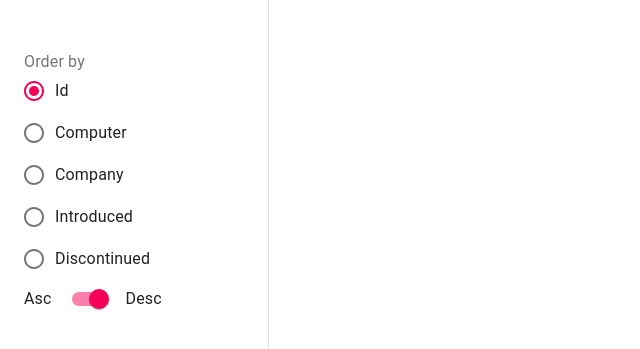
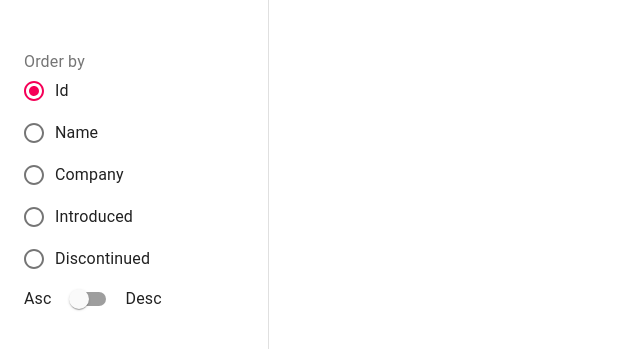
Before and after one commit to Lumenol/cdb-front, a React (Create React App) app: page / in a window 1280 px wide. Shown: the part 123-472 px from the top of the page, without its empty margins (0-640 px from the left). Built offline with nearby package versions, Linux system fonts and the light colour scheme.

Commit message:
direction & orderBy added to global State

```diff
--- a/src/components/OrderBy.js
+++ b/src/components/OrderBy.js
@@ -1,35 +1,56 @@
-import React from 'react';
+import React, {Component} from 'react';
 import Radio from '@material-ui/core/Radio';
 import RadioGroup from '@material-ui/core/RadioGroup';
 import FormControlLabel from '@material-ui/core/FormControlLabel';
 import FormControl from '@material-ui/core/FormControl';
 import FormLabel from '@material-ui/core/FormLabel';
+import {connect} from "react-redux";
+import {selectComputerOrderBy} from "../redux/selectors";
+import {ORDER_BY, setOrderByComputer} from "../redux/computerOrderBy";
 
+class OrderBy extends Component {
 
-export default function OrderBy() {
-
-    const [value, setValue] = React.useState('Id');
-
-    function handleChange(event) {
-        setValue(event.target.value);
+    constructor(props) {
+        super(props)
     }
 
+    onChangeOrderBy = (event) => {
+        this.props.onChange(event.target.value);
+    };
+
+    render() {
+        const {value} = this.props;
+        const {COMPANY, INTRODUCED, ID, DISCONTINUED, NAME} = ORDER_BY;
         return (
             <div>
                 <FormControl component="fieldset">
                     <FormLabel component="legend">Order by</FormLabel>
-                <RadioGroup
-                    value={value}
-                    onChange={handleChange}
-                >
-                    <FormControlLabel value="Id" control={<Radio/>} label="Id"/>
-                    <FormControlLabel value="Computer" control={<Radio/>} label="Computer"/>
-                    <FormControlLabel value="Company" control={<Radio/>} label="Company"/>
-                    <FormControlLabel value="Introduced" control={<Radio/>} label="Introduced"/>
-                    <FormControlLabel value="Discontinued" control={<Radio/>} label="Discontinued"/>
+                    <RadioGroup value={value} onChange={this.onChangeOrderBy}>
+                        <FormControlLabel value={ID} control={<Radio/>} label="Id"/>
+                        <FormControlLabel value={NAME} control={<Radio/>} label="Name"/>
+                        <FormControlLabel value={COMPANY} control={<Radio/>} label="Company"/>
+                        <FormControlLabel value={INTRODUCED} control={<Radio/>} label="Introduced"/>
+                        <FormControlLabel value={DISCONTINUED} control={<Radio/>} label="Discontinued"/>
                     </RadioGroup>
                 </FormControl>
-
             </div>
         );
     }
+}
+
+function mapStateToProps(state) {
+    return {
+        value: selectComputerOrderBy(state)
+    }
+}
+
+
+function mapDispatchToProps(dispatch) {
+    return {
+        onChange: orderBy => {
+            dispatch(setOrderByComputer(orderBy));
+        }
+    }
+}
+
+export default OrderBy = connect(mapStateToProps, mapDispatchToProps)(OrderBy);
--- a/src/components/SwitchDirection.js
+++ b/src/components/SwitchDirection.js
@@ -1,33 +1,58 @@
-import React from 'react';
+import React, {Component} from 'react';
 import Switch from '@material-ui/core/Switch';
 import Grid from "@material-ui/core/Grid";
 import Typography from "@material-ui/core/Typography";
+import {selectComputerDirection} from "../redux/selectors";
+import {connect} from "react-redux";
+import {DIRECTION, setDirectionComputer} from "../redux/computerDirection";
 
 
-export default function SwitchDirection() {
+class SwitchDirection extends Component {
 
-    const [state, setState] = React.useState({
-        checkedA: true,
-    });
+    constructor(props) {
+        super(props);
+
+    }
 
 
-    const handleChange = name => event => {
-        setState({...state, [name]: event.target.checked});
+    onChangeDirection = (event) => {
+        this.props.onChange(event.target.checked ? DIRECTION.DESC : DIRECTION.ASC);
     };
+
+    isChecked = () => this.props.value === DIRECTION.DESC;
+
+    render() {
+        const {value} = this.props;
+
 
         return (
             <Typography component="div">
                 <Grid component="label" container alignItems="center" spacing={1}>
                     <Grid item>Asc</Grid>
                     <Grid item>
-                    <Switch
-                        checked={state.checkedA}
-                        onChange={handleChange('checkedA')}
-                        value="checkedA"
-                    />
+                        <Switch checked={this.isChecked()} onChange={this.onChangeDirection}/>
                     </Grid>
                     <Grid item>Desc</Grid>
                 </Grid>
             </Typography>
-    );
+        )
+            ;
     }
+}
+
+function mapStateToProps(state) {
+    return {
+        value: selectComputerDirection(state)
+    }
+}
+
+
+function mapDispatchToProps(dispatch) {
+    return {
+        onChange: direction => {
+            dispatch(setDirectionComputer(direction));
+        }
+    }
+}
+
+export default SwitchDirection = connect(mapStateToProps, mapDispatchToProps)(SwitchDirection);
--- a/src/index.js
+++ b/src/index.js
@@ -6,8 +6,17 @@ import * as serviceWorker from './serviceWorker';
 import {combineReducers, createStore} from "redux";
 import {Provider} from "react-redux";
 import searchComputerReducer from './redux/computerSearch';
+import orderByComputerReducer from './redux/computerOrderBy';
+import directionComputerReducer from './redux/computerDirection';
 
-const reducer = combineReducers({search: searchComputerReducer});
+
+const searchReducer = {
+    orderBy: orderByComputerReducer,
+    search: searchComputerReducer,
+    direction: directionComputerReducer
+};
+
+const reducer = combineReducers({...searchReducer});
 
 const store = createStore(reducer, window.__REDUX_DEVTOOLS_EXTENSION__ && window.__REDUX_DEVTOOLS_EXTENSION__());
 ReactDOM.render(<Provider store={store}><App/></Provider>, document.getElementById('root'));
--- /dev/null
+++ b/src/redux/computerDirection.js
@@ -0,0 +1,23 @@
+const SET_DIRECTION_COMPUTER = 'SET_DIRECTION_COMPUTER';
+export const DIRECTION = {
+    ASC: "asc",
+    DESC: "desc"
+};
+
+export function setDirectionComputer(direction) {
+    return {
+        type: SET_DIRECTION_COMPUTER,
+        direction: direction
+    }
+
+}
+
+const reducer = (state = "asc", action) => {
+    if (action.type === SET_DIRECTION_COMPUTER) {
+        return action.direction;
+    } else {
+        return state;
+    }
+};
+
+export default reducer;
--- /dev/null
+++ b/src/redux/computerOrderBy.js
@@ -0,0 +1,26 @@
+const SET_ORDERBY_COMPUTER = 'SET_ORDERBY_COMPUTER';
+export const ORDER_BY = {
+    ID: "id",
+    NAME: "name",
+    INTRODUCED: "introduced",
+    DISCONTINUED: "discontinued",
+    COMPANY: "company"
+};
+
+export function setOrderByComputer(orderBy) {
+    return {
+        type: SET_ORDERBY_COMPUTER,
+        orderBy: orderBy
+    }
+
+}
+
+const reducer = (state = ORDER_BY.ID, action) => {
+    if (action.type === SET_ORDERBY_COMPUTER) {
+        return action.orderBy;
+    } else {
+        return state;
+    }
+};
+
+export default reducer;
--- a/src/redux/selectors.js
+++ b/src/redux/selectors.js
@@ -1,3 +1,11 @@
 export function selectComputerSearch(state) {
     return state.search;
 }
+
+export function selectComputerOrderBy(state) {
+    return state.orderBy;
+}
+
+export function selectComputerDirection(state) {
+    return state.direction;
+}
```
Lines whose indentation alone changed are shown as unchanged.
